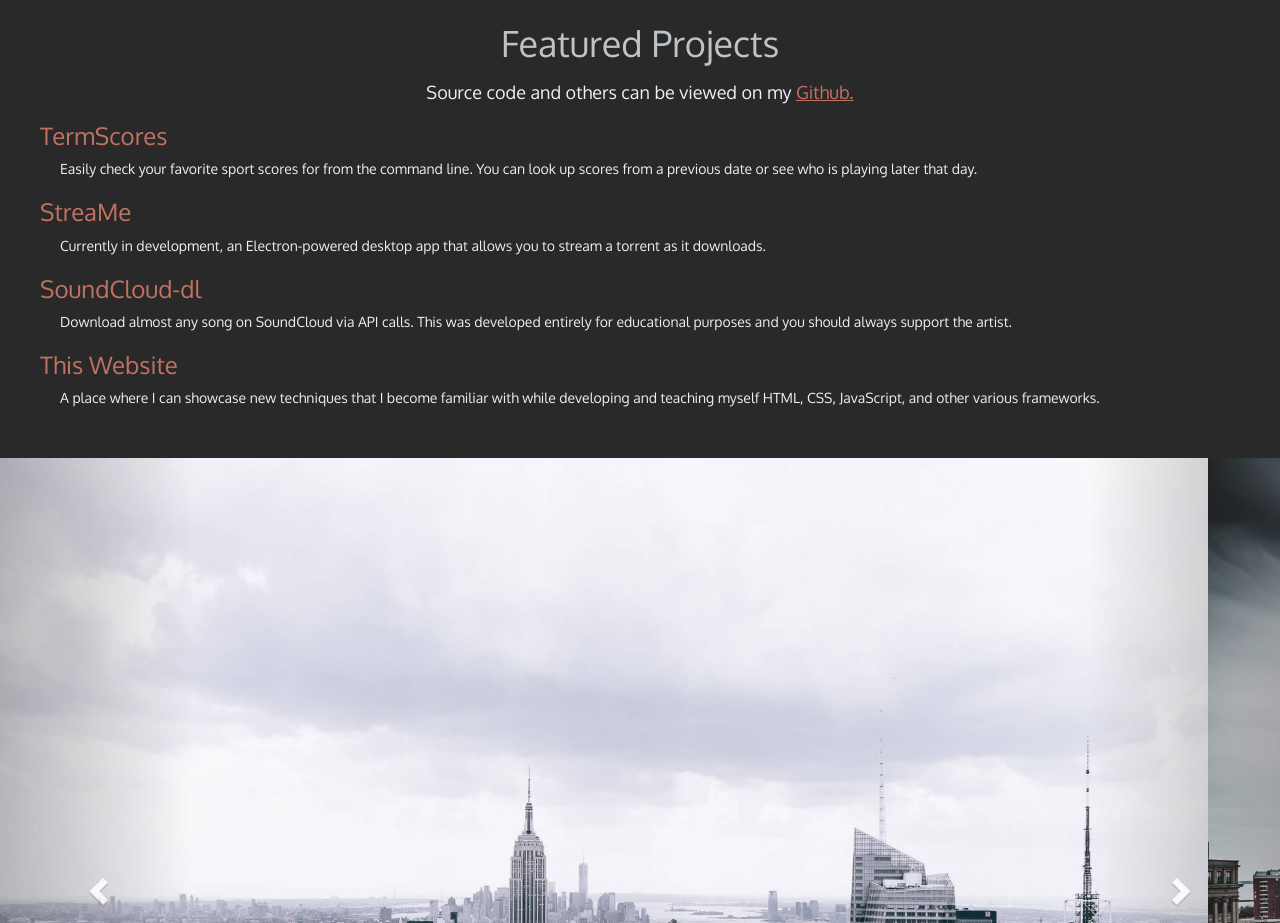
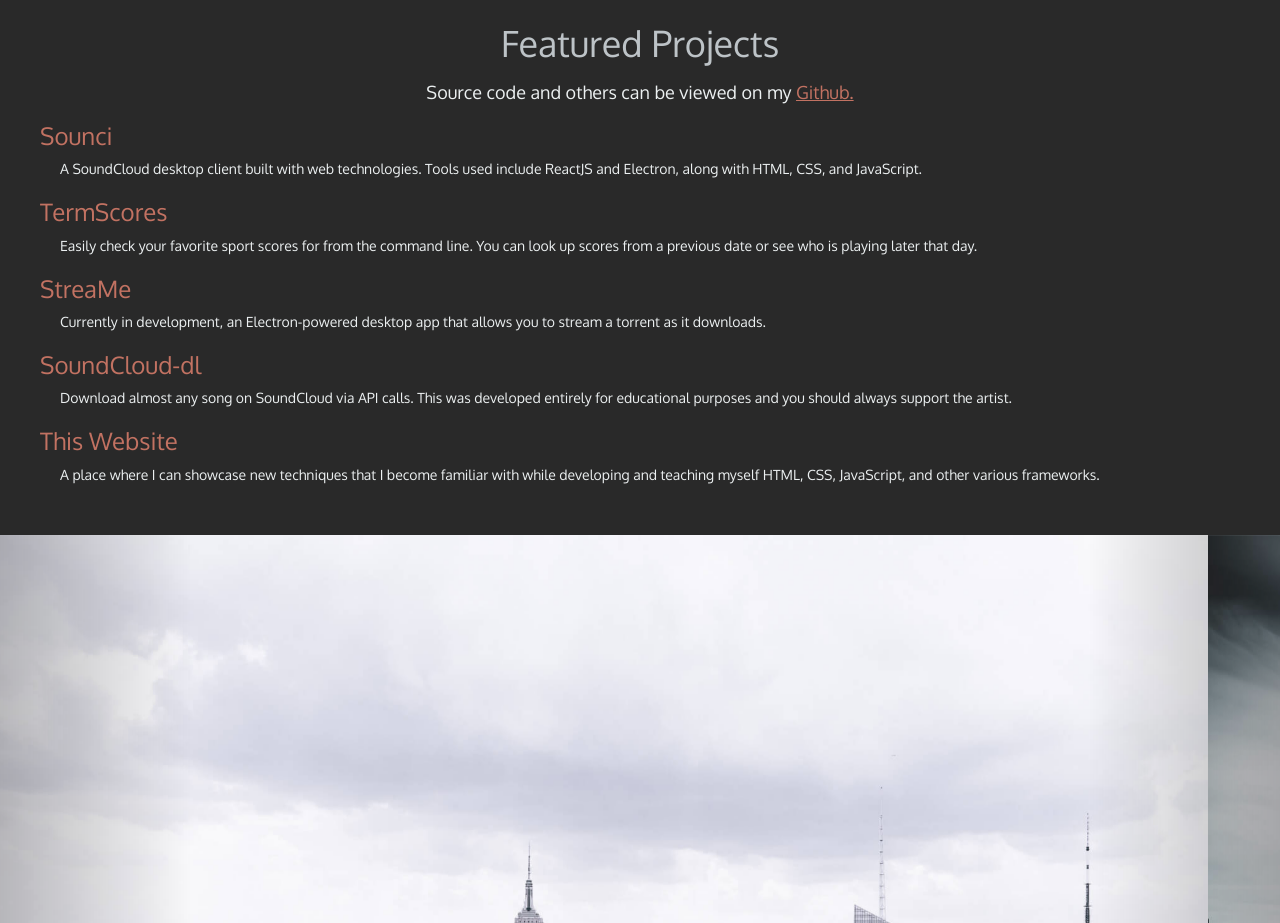
Before and after one commit to jbkuczma/jbkuczma.github.io, a plain HTML site: page index.html in a window 1280 px wide. Shown: the part 900-1823 px from the top of the page. Drawn offline with nearby package versions, Linux system fonts and the light colour scheme.

Commit message:
added sounci to featured projects

```diff
--- a/index.html
+++ b/index.html
@@ -51,6 +51,11 @@
                             <h1> Featured Projects </h1>
                             <h4> Source code and others can be viewed on my <a href="https://github.com/jbkuczma" target="_blank" id="git-link"> Github.</a></h4>
                             <div class="project-list">
+                                    <a href="https://github.com/jbkuczma/sounci" target="_blank"><h3>Sounci</h3></a>
+                                    <p>
+                                        A SoundCloud desktop client built with web technologies. Tools used include
+                                        ReactJS and Electron, along with HTML, CSS, and JavaScript.
+                                    </p>
                                     <a href="https://github.com/jbkuczma/TermScores" target="_blank"><h3>TermScores</h3></a>
                                     <p>
                                         Easily check your favorite sport scores for from the command line.
```
